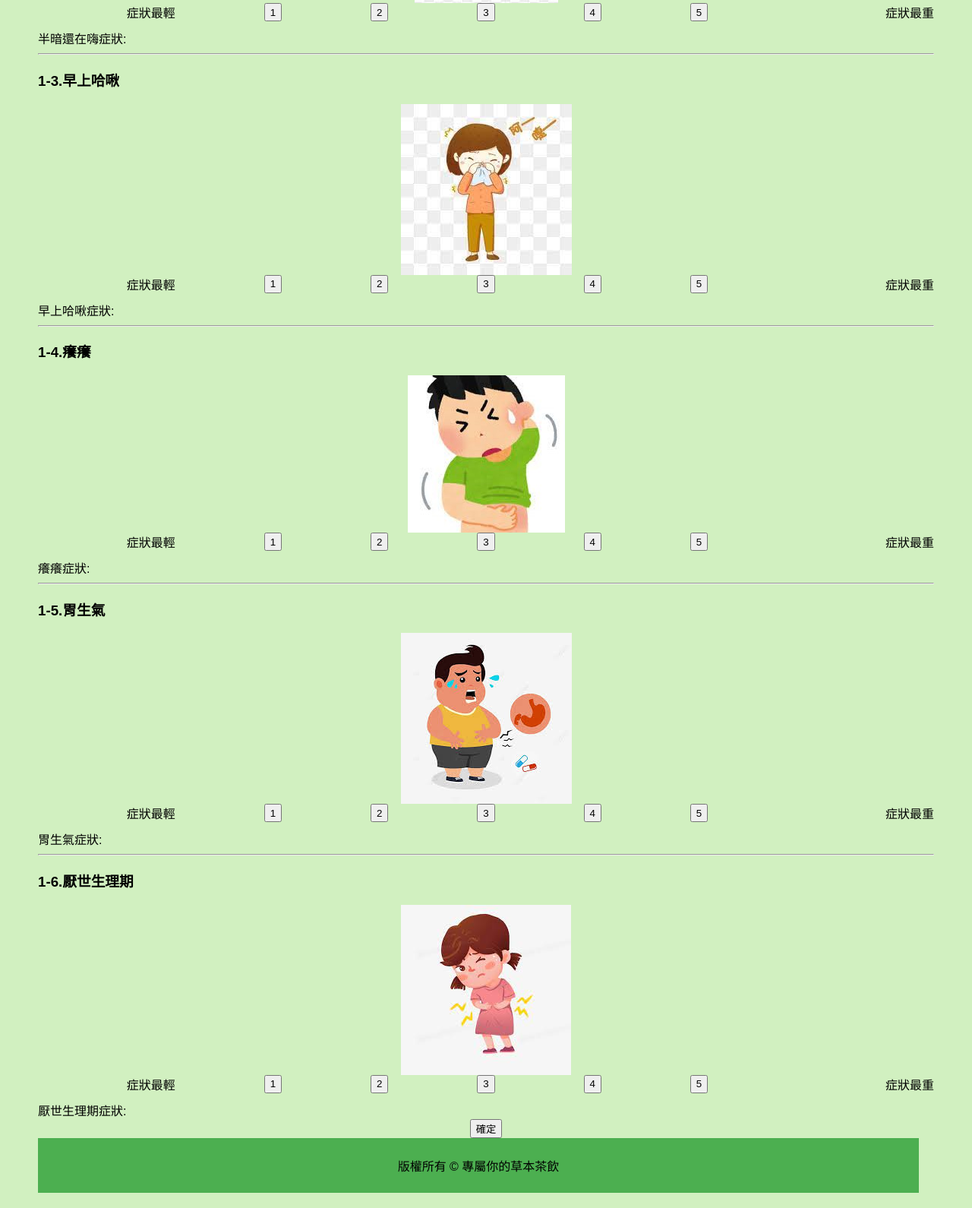
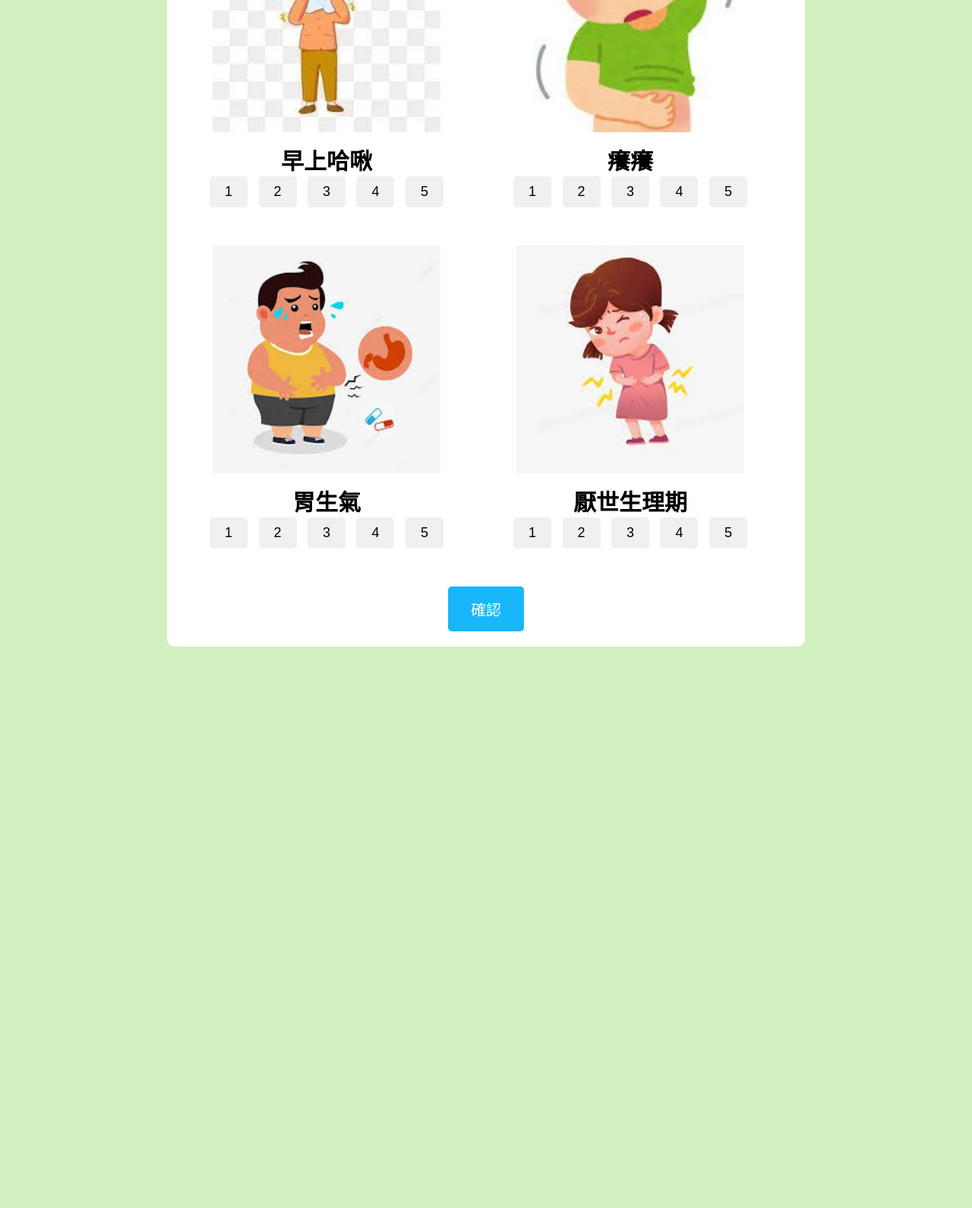
Before and after one commit to ntub113tea/frontend, a plain HTML site: page 客製化表單/使用者表單.HTML in a window 1280 px wide. Shown: the part 692-2282 px from the top of the page at 76% size. After the commit the page ends 1551 px from the top, so only its background shows below. Drawn offline with Linux system fonts and the light colour scheme.

Commit message:
修改 客製化表單

```diff
--- a/客製化表單/使用者表單.CSS
+++ b/客製化表單/使用者表單.CSS
@@ -1,61 +1,70 @@
+
 body {
-    margin: 0;
-    font-family: '標楷體', Arial, sans-serif;
-    position: relative; /* 添加相對定位 */
-    padding: 20px 50px; /* 为页面添加上下各 20px，左右各 50px 的内边距 */
+    font-family: Arial, sans-serif;
     background-color: #d1f0c0;
+
 }
 
-.scale {
-    display: flex;
-    flex-wrap: wrap; /* 新增，使得元素在空間不足時可以換行 */
-    justify-content: space-between;
-    margin-bottom: 10px;
+button.active {
+    background-color: #007bff;
+    color: #fff;
 }
 
-/* 新增以下樣式 */
-.scale > div {
-    flex-basis: calc(50% - 5px); /* 將元素寬度設置為父元素的一半，減去間隔 */
-    margin-right: 10px; /* 新增右側間距 */
+.container {
+    max-width: 800px; /* 设置容器最大宽度 */
+    margin: 0 auto; /* 水平居中 */
+    background-color: #fff;
+    border-radius: 10px;
+    padding: 20px;
+    text-align: center;
+    }
+
+
+
+h1 {    /*選擇您的症狀 (1症狀最輕 5症狀最重)*/
+    text-align: center;
 }
 
-.scale > div:nth-child(2n) {
-    margin-right: 0; /* 將第二個元素的右邊距設置為0，以免與右側邊界重疊 */
+.row {
+    margin-bottom: 30px;
+    display: flex; /* 將.row設置為彈性容器 */
+    flex-wrap: wrap; /* 允許彈性容器的子元素在需要時進行換行 */
+
 }
 
-.scale span {
-    font-weight: bold;
-    font-size: 20px;
-}
-.active { /*按鈕*/
-    background-color: #265cdc;
-    color: white;
+.item {
+    display: block;
+    text-decoration: none;
+    margin-bottom: 20px;
+    flex: 0 0 calc(50% - 20px); /* 將每個.item設置為彈性項目，使其佔據一行中的一半寬度 */
+    margin-right: 20px; /* 添加右邊距以分隔每個項目 */
 }
 
 
 
-footer { /*版權所有 © 專屬你的草本茶飲*/
-background-color: #4CAF50;
-text-align: center;
-padding: 8px 0; /* 调整页脚的上下内边距 */
-position: relative; /* 相对定位 */
-width: calc(100% - 20px); /* 计算页脚的宽度 */
-margin: 0px; /* 为页脚添加左右边距 */
+.item img {    /*圖片*/
+    height: 300px; /* 固定高度 */
+    width: auto; /* 圖片寬度自動 */
 }
 
-/* 占位符元素 */
-.footer-placeholder {
-height: 50px; /* 调整为与 footer 高度相同 */
+.title {  /*症狀字*/
+    text-align: center;
+    margin-top: 10px;
+    font-weight: bold;
+    font-size: 30px; /* 修改這裡的字體大小 */
 }
 
-.green-background { /*專屬你的草本茶飲*/
-    background-color: #4CAF50;
-    color: white;
-    text-align: center;
-    padding: 10px;
-    font-size: 30px;
+button { /*按鈕*/
+    margin: 0 5px;
+    padding: 10px 20px;
+    border: none;
+    cursor: pointer;
+    background-color: #f0f0f0; /* 按鈕的預設背景顏色 */
+    border-radius: 5px;
+    font-size: 18px;
 }
-.center-image {
-    display: block;
-    margin: 0 auto; /* 将左右边距设置为 auto，使图像水平居中 */
+
+button.active {
+    background-color: #007bff !important; /* 選中按鈕的背景顏色 */
+    color: #fff;
 }
--- a/客製化表單/使用者表單.HTML
+++ b/客製化表單/使用者表單.HTML
@@ -1,4 +1,3 @@
-
 <!DOCTYPE html>
 <html lang="zh-Hant">
 <head>
@@ -6,193 +5,108 @@
     <meta name="viewport" content="width=device-width, initial-scale=1.0">
     <title>選擇您的症狀</title>
     <link rel="stylesheet" href="使用者表單.CSS">
+<style>
+
+</style>
 </head>
+
 <body>
+    <div class="container">
+        <h1>選擇您的症狀 (1症狀最輕 5症狀最重)</h1>
 
-    <div class="green-background" style="margin-bottom: 20px;">選擇您的症狀</div>
+    <!-- 第一行 -->
+<div class="row">
+    <div class="item" id="symptom1">
+        <img src="睡不好.jpg" alt="Item 1">
+        <div class="title">睡不好</div>
+        <button onclick="updateStrength('symptom-btn-1')" id="symptom-btn-1">1</button>
+        <button onclick="updateStrength('symptom-btn-2')" id="symptom-btn-2">2</button>
+        <button onclick="updateStrength('symptom-btn-3')" id="symptom-btn-3">3</button>
+        <button onclick="updateStrength('symptom-btn-4')" id="symptom-btn-4">4</button>
+        <button onclick="updateStrength('symptom-btn-5')" id="symptom-btn-5">5</button>
+    </div>
 
-</form>
+    <div class="item" id="symptom2">
+        <img src="半暝還在嗨.jpg" alt="Item 2">
+        <div class="title">半暝還在嗨</div>
+        <button onclick="updateStrength('semi-darkness-btn-1')" id="semi-darkness-btn-1">1</button>
+        <button onclick="updateStrength('semi-darkness-btn-2')" id="semi-darkness-btn-2">2</button>
+        <button onclick="updateStrength('semi-darkness-btn-3')" id="semi-darkness-btn-3">3</button>
+        <button onclick="updateStrength('semi-darkness-btn-4')" id="semi-darkness-btn-4">4</button>
+        <button onclick="updateStrength('semi-darkness-btn-5')" id="semi-darkness-btn-5">5</button>
+    </div>
+</div>
+
+<!-- 第二行 -->
+<div class="row">
+    <div class="item" id="symptom3">
+        <img src="早上哈啾.jpg" alt="Item 3">
+        <div class="title">早上哈啾</div>
+        <button onclick="updateStrength('sneezing-btn-1')" id="sneezing-btn-1">1</button>
+        <button onclick="updateStrength('sneezing-btn-2')" id="sneezing-btn-2">2</button>
+        <button onclick="updateStrength('sneezing-btn-3')" id="sneezing-btn-3">3</button>
+        <button onclick="updateStrength('sneezing-btn-4')" id="sneezing-btn-4">4</button>
+        <button onclick="updateStrength('sneezing-btn-5')" id="sneezing-btn-5">5</button>
+    </div>
+
+    <div class="item" id="symptom4">
+        <img src="癢癢.jpg" alt="Item 4">
+        <div class="title">癢癢</div>
+        <button onclick="updateStrength('itchiness-btn-1')" id="itchiness-btn-1">1</button>
+        <button onclick="updateStrength('itchiness-btn-2')" id="itchiness-btn-2">2</button>
+        <button onclick="updateStrength('itchiness-btn-3')" id="itchiness-btn-3">3</button>
+        <button onclick="updateStrength('itchiness-btn-4')" id="itchiness-btn-4">4</button>
+        <button onclick="updateStrength('itchiness-btn-5')" id="itchiness-btn-5">5</button>
+    </div>
+</div>
+
+<!-- 第三行 -->
+<div class="row">
+    <div class="item" id="symptom5">
+        <img src="胃生氣.jpg" alt="Item 5">
+        <div class="title">胃生氣</div>
+        <button onclick="updateStrength('stomach-anger-btn-1')" id="stomach-anger-btn-1">1</button>
+        <button onclick="updateStrength('stomach-anger-btn-2')" id="stomach-anger-btn-2">2</button>
+        <button onclick="updateStrength('stomach-anger-btn-3')" id="stomach-anger-btn-3">3</button>
+        <button onclick="updateStrength('stomach-anger-btn-4')" id="stomach-anger-btn-4">4</button>
+        <button onclick="updateStrength('stomach-anger-btn-5')" id="stomach-anger-btn-5">5</button>
+    </div>
+
+    <div class="item" id="symptom6">
+        <img src="生理期.jpg" alt="Item 6">
+        <div class="title">厭世生理期</div>
+        <button onclick="updateStrength('menstrual-anguish-btn-1')" id="menstrual-anguish-btn-1">1</button>
+        <button onclick="updateStrength('menstrual-anguish-btn-2')" id="menstrual-anguish-btn-2">2</button>
+        <button onclick="updateStrength('menstrual-anguish-btn-3')" id="menstrual-anguish-btn-3">3</button>
+        <button onclick="updateStrength('menstrual-anguish-btn-4')" id="menstrual-anguish-btn-4">4</button>
+        <button onclick="updateStrength('menstrual-anguish-btn-5')" id="menstrual-anguish-btn-5">5</button>
+    </div>
+</div>
+
+        <!-- 確認按鈕 -->
+        <a href="下一個頁面的URL" style="text-decoration: none;">
+            <button style="background-color: #18b7fa; color: #ffffff; padding: 15px 30px; font-size: 20px;">確認</button>
+        </a>
 
 
-<h3>1-1.睏不好</h3>
-<img src="睡不好.jpg" alt="Symptom Image 1" class="center-image">
-<div class="scale" id="symptom-buttons">
-    <span style="font-size: smaller;"></span>症狀最輕</span>
-    <button onclick="updateStrength('symptom', 1)" id="symptom-btn-1">1</button>
-    <button onclick="updateStrength('symptom', 2)" id="symptom-btn-2">2</button>
-    <button onclick="updateStrength('symptom', 3)" id="symptom-btn-3">3</button>
-    <button onclick="updateStrength('symptom', 4)" id="symptom-btn-4">4</button>
-    <button onclick="updateStrength('symptom', 5)" id="symptom-btn-5">5</button>
-    <span style="font-size: smaller;"></span>症狀最重</span>
-</div>
-<div id="symptom-strength-text">睏不好症狀:</div>
+<script>
+   function updateStrength(buttonId) {
+    // 獲取當前按鈕和它的父元素
+    var currentButton = document.getElementById(buttonId);
+    var parent = currentButton.parentElement;
 
-<hr>
-<h3>1-2.半暗還在嗨</h3>
-<img src="半暝還在嗨.jpg" alt="Symptom Image 1" class="center-image">
-<div class="scale" id="semi-darkness-buttons">
-    <span style="font-size: smaller;"></span>症狀最輕</span>
-    <button onclick="updateStrength('semi-darkness', 1)" id="semi-darkness-btn-1">1</button>
-    <button onclick="updateStrength('semi-darkness', 2)" id="semi-darkness-btn-2">2</button>
-    <button onclick="updateStrength('semi-darkness', 3)" id="semi-darkness-btn-3">3</button>
-    <button onclick="updateStrength('semi-darkness', 4)" id="semi-darkness-btn-4">4</button>
-    <button onclick="updateStrength('semi-darkness', 5)" id="semi-darkness-btn-5">5</button>
-    <span style="font-size: smaller;"></span>症狀最重</span>
-</div>
-<div id="semi-darkness-strength-text">半暗還在嗨症狀:</div>
-<hr>
+    // 清除同一個症狀下所有按鈕的顏色
+    var buttons = parent.querySelectorAll('button');
+    buttons.forEach(function(button) {
+        button.classList.remove('active');
+    });
 
-<h3>1-3.早上哈啾</h3>
-<img src="早上哈啾.jpg" alt="Symptom Image 1" class="center-image">
-<div class="scale" id="sneezing-buttons">
-    <span style="font-size: smaller;"></span>症狀最輕</span>
-    <button onclick="updateStrength('sneezing', 1)" id="sneezing-btn-1">1</button>
-    <button onclick="updateStrength('sneezing', 2)" id="sneezing-btn-2">2</button>
-    <button onclick="updateStrength('sneezing', 3)" id="sneezing-btn-3">3</button>
-    <button onclick="updateStrength('sneezing', 4)" id="sneezing-btn-4">4</button>
-    <button onclick="updateStrength('sneezing', 5)" id="sneezing-btn-5">5</button>
-    <span style="font-size: smaller;"></span>症狀最重</span>
-</div>
-<div id="sneezing-strength-text">早上哈啾症狀:</div>
-<hr>
-
-<h3>1-4.癢癢</h3>
-<img src="癢癢.jpg" alt="Symptom Image 1" class="center-image">
-<div class="scale" id="itchiness-buttons">
-
-    <span style="font-size: smaller;"></span>症狀最輕</span>
-    <button onclick="updateStrength('itchiness', 1)" id="itchiness-btn-1">1</button>
-    <button onclick="updateStrength('itchiness', 2)" id="itchiness-btn-2">2</button>
-    <button onclick="updateStrength('itchiness', 3)" id="itchiness-btn-3">3</button>
-    <button onclick="updateStrength('itchiness', 4)" id="itchiness-btn-4">4</button>
-    <button onclick="updateStrength('itchiness', 5)" id="itchiness-btn-5">5</button>
-    <span style="font-size: smaller;"></span>症狀最重</span>
-</div>
-<div id="itchiness-strength-text">癢癢症狀:</div>
-<hr>
-
-<h3>1-5.胃生氣</h3>
-<img src="胃生氣.jpg" alt="Symptom Image 1" class="center-image">
-<div class="scale" id="stomach-anger-buttons">
-    <span style="font-size: smaller;"></span>症狀最輕</span>
-    <button onclick="updateStrength('stomach-anger', 1)" id="stomach-anger-btn-1">1</button>
-    <button onclick="updateStrength('stomach-anger', 2)" id="stomach-anger-btn-2">2</button>
-    <button onclick="updateStrength('stomach-anger', 3)" id="stomach-anger-btn-3">3</button>
-    <button onclick="updateStrength('stomach-anger', 4)" id="stomach-anger-btn-4">4</button>
-    <button onclick="updateStrength('stomach-anger', 5)" id="stomach-anger-btn-5">5</button>
-    <span style="font-size: smaller;"></span>症狀最重</span>
-</div>
-<div id="stomach-anger-strength-text">胃生氣症狀: </div>
-<hr>
-
-<h3>1-6.厭世生理期</h3>
-<img src="生理期.jpg" alt="Symptom Image 1" class="center-image">
-<div class="scale" id="menstrual-anguish-buttons">
-    <span style="font-size: smaller;"></span>症狀最輕</span>
-    <button onclick="updateStrength('menstrual-anguish', 1)" id="menstrual-anguish-btn-1">1</button>
-    <button onclick="updateStrength('menstrual-anguish', 2)" id="menstrual-anguish-btn-2">2</button>
-    <button onclick="updateStrength('menstrual-anguish', 3)" id="menstrual-anguish-btn-3">3</button>
-    <button onclick="updateStrength('menstrual-anguish', 4)" id="menstrual-anguish-btn-4">4</button>
-    <button onclick="updateStrength('menstrual-anguish', 5)" id="menstrual-anguish-btn-5">5</button>
-    <span style="font-size: smaller;"></span>症狀最重</span>
-</div>
-<div id="menstrual-anguish-strength-text">厭世生理期症狀: </div>
-
-<form action="html" method="get">
-    <div style="text-align: center;">
-        <input type="submit" value="確定">
-    </div>
-</form>
-
-</div>
-
-<footer>
-    <p>版權所有 &copy;  專屬你的草本茶飲</p>
-</footer>
-
-<script>
-    function updateStrength(type, value) {
-     var strengthText = '';
-     switch (value) {
-     case 1:
-         strengthText = type === 'semi-darkness' ? '半暗還在嗨症狀: 最弱' :
-             (type === 'symptom' ? '睏不好症狀: 最弱' :
-             (type === 'sneezing' ? '早上哈啾症狀: 最弱' :
-             (type === 'itchiness' ? '癢癢症狀: 最弱' :
-             (type === 'stomach-anger' ? '胃生氣症狀: 最弱' :
-             (type === 'menstrual-anguish' ? '厭世生理期症狀: 最弱' : '症狀: 最弱')))));
-         break;
-     case 2:
-         strengthText = type === 'semi-darkness' ? '半暗還在嗨症狀: 較弱' :
-             (type === 'symptom' ? '睏不好症狀: 較弱' :
-             (type === 'sneezing' ? '早上哈啾症狀: 較弱' :
-             (type === 'itchiness' ? '癢癢症狀: 較弱' :
-             (type === 'stomach-anger' ? '胃生氣症狀: 較弱' :
-             (type === 'menstrual-anguish' ? '厭世生理期症狀: 較弱' : '症狀: 較弱')))));
-         break;
-     case 3:
-         strengthText = type === 'semi-darkness' ? '半暗還在嗨症狀: 中等' :
-             (type === 'symptom' ? '睏不好症狀: 中等' :
-             (type === 'sneezing' ? '早上哈啾症狀: 中等' :
-             (type === 'itchiness' ? '癢癢症狀: 中等' :
-             (type === 'stomach-anger' ? '胃生氣症狀: 中等' :
-             (type === 'menstrual-anguish' ? '厭世生理期症狀: 中等' : '症狀: 中等')))));
-         break;
-     case 4:
-         strengthText = type === 'semi-darkness' ? '半暗還在嗨症狀:較嚴重' :
-             (type === 'symptom' ? '睏不好症狀: 較嚴重' :
-             (type === 'sneezing' ? '早上哈啾症狀: 較嚴重' :
-             (type === 'itchiness' ? '癢癢症狀: 較嚴重' :
-             (type === 'stomach-anger' ? '胃生氣症狀: 較嚴重' :
-             (type === 'menstrual-anguish' ? '厭世生理期症狀: 較嚴重' : '症狀: 較嚴重')))));
-         break;
-     case 5:
-         strengthText = type === 'semi-darkness' ? '半暗還在嗨症狀: 最嚴重' :
-             (type === 'symptom' ? '睏不好症狀: 最嚴重' :
-             (type === 'sneezing' ? '早上哈啾症狀: 最嚴重' :
-             (type === 'itchiness' ? '癢癢症狀: 最嚴重' :
-             (type === 'stomach-anger' ? '胃生氣症狀: 最嚴重' :
-             (type === 'menstrual-anguish' ? '厭世生理期症狀: 最嚴重' : '症狀: 最嚴重')))));
-         break;
-     default:
-         strengthText = type === 'semi-darkness' ? '半暗還在嗨症狀: 未知' :
-             (type === 'symptom' ? '睏不好症狀: 未知' :
-             (type === 'sneezing' ? '早上哈啾症狀: 未知' :
-             (type === 'itchiness' ? '癢癢症狀: 未知' :
-             (type === 'stomach-anger' ? '胃生氣症狀: 未知' :
-             (type === 'menstrual-anguish' ? '厭世生理期症狀: 未知' : '症狀: 未知')))));
-         break;
- }
-
-     // 根据不同的 type 更新不同的答案文本
-switch (type) {
-    case 'itchiness':
-        document.getElementById('itchiness-strength-text').innerText = strengthText;
-        break;
-    case 'stomach-anger':
-        document.getElementById('stomach-anger-strength-text').innerText = strengthText;
-        break;
-    case 'menstrual-anguish':
-        document.getElementById('menstrual-anguish-strength-text').innerText = strengthText;
-        break;
-    default:
-        document.getElementById(type + '-strength-text').innerText = strengthText;
-        break;
+    // 將當前按鈕標記為選擇狀態
+    currentButton.classList.add('active');
 }
 
 
-     // 清除所有按钮的颜色
-     var buttons = document.querySelectorAll('#' + type + '-buttons button');
-     buttons.forEach(function(button) {
-         button.classList.remove('active');
-     });
 
-     // 给当前按钮添加颜色
-     var currentButton = document.getElementById(type + '-btn-' + value);
-     currentButton.classList.add('active');
- }
-
- </script>
-
- </body>
- </html>
+</script>
+</body>
+</html>
```
